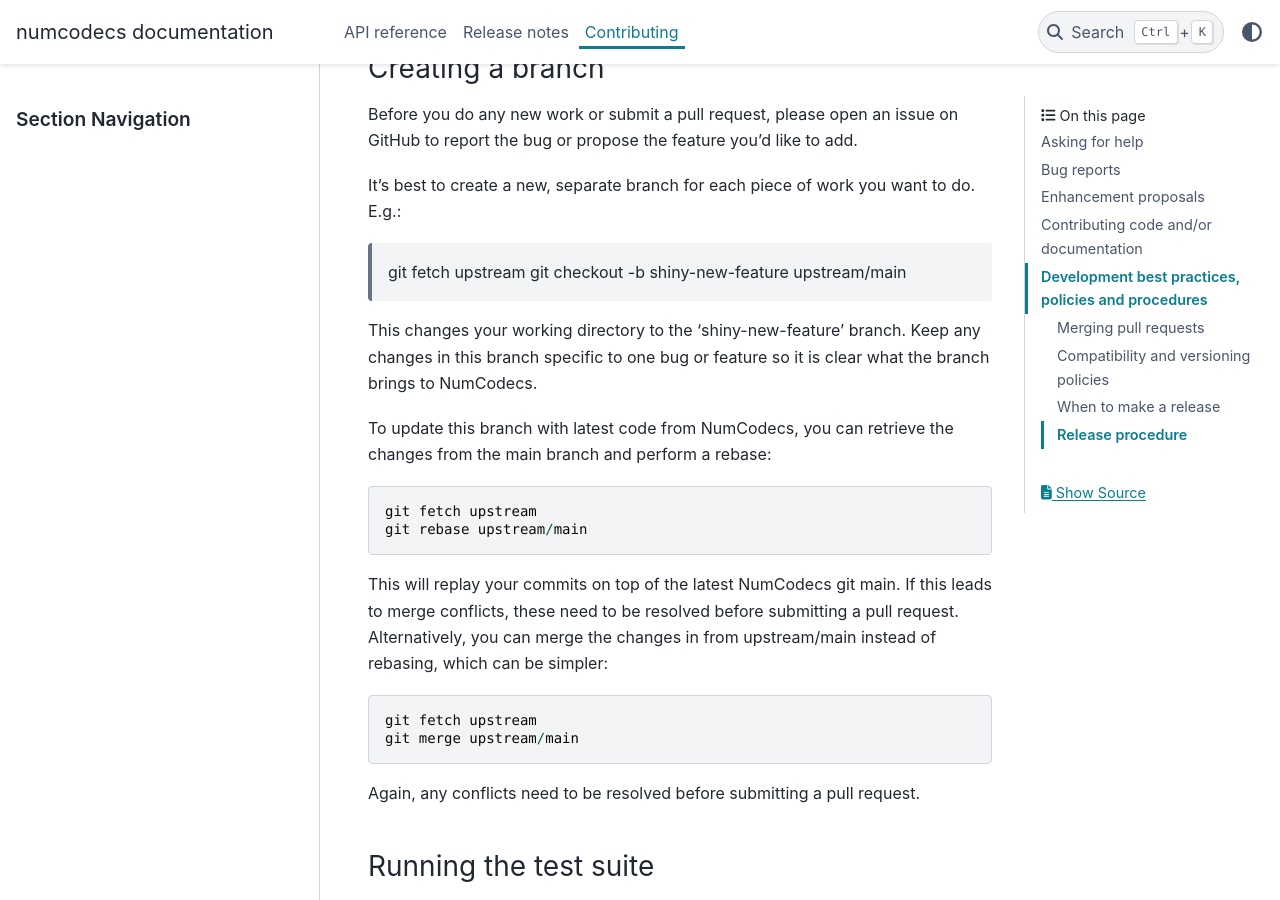
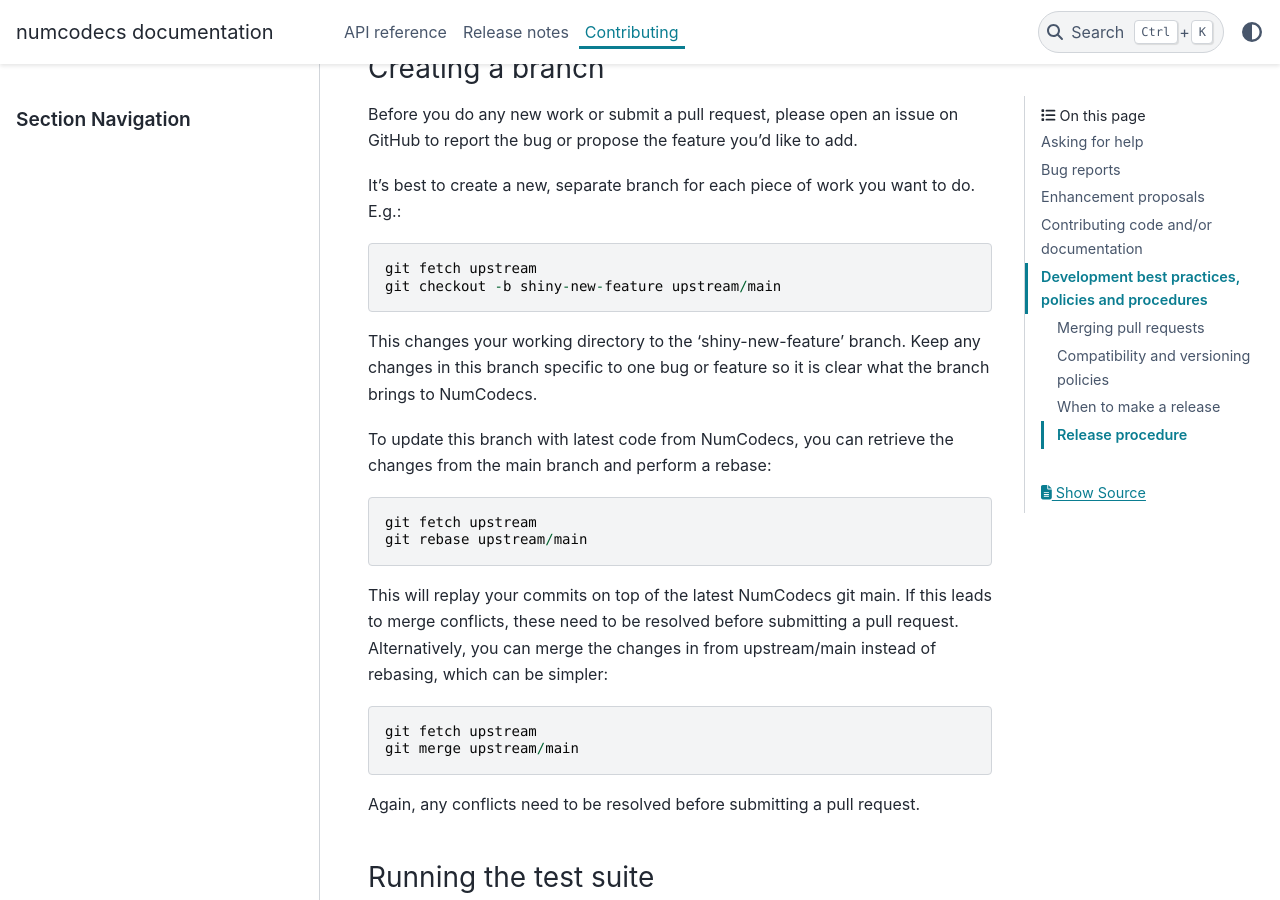
Before and after one commit to zarr-developers/numcodecs, a Sphinx documentation site: the page built from docs/contributing.rst, in a window 1280 px wide and 900 px high, scrolled down 2858 px. Built offline with Sphinx 7.4.7 and the PyData theme 0.15.4, drawn with Linux system fonts in a browser that asks for light colours; the version number could not be read and is left out.

Commit message:
Bring back code-style quoting
Co-authored-by: Josh Moore <josh@openmicroscopy.org>

```diff
--- a/docs/contributing.rst
+++ b/docs/contributing.rst
@@ -111,7 +111,7 @@ Creating a branch
 Before you do any new work or submit a pull request, please open an issue on GitHub to
 report the bug or propose the feature you'd like to add.
 
-It's best to create a new, separate branch for each piece of work you want to do. E.g.:
+It's best to create a new, separate branch for each piece of work you want to do. E.g.::
 
     git fetch upstream
     git checkout -b shiny-new-feature upstream/main
```
